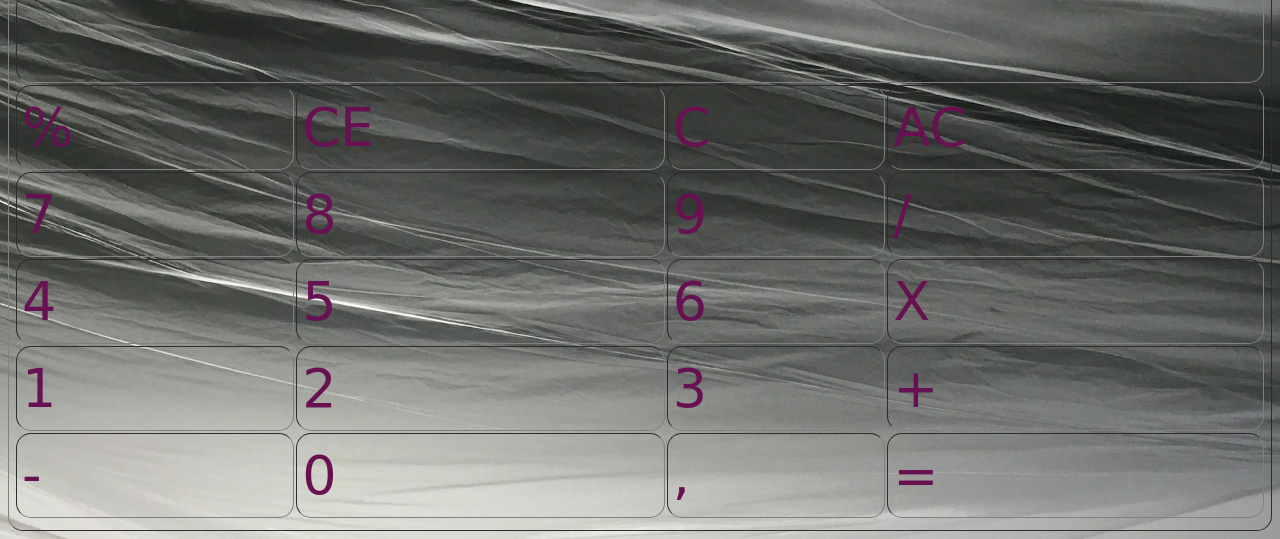
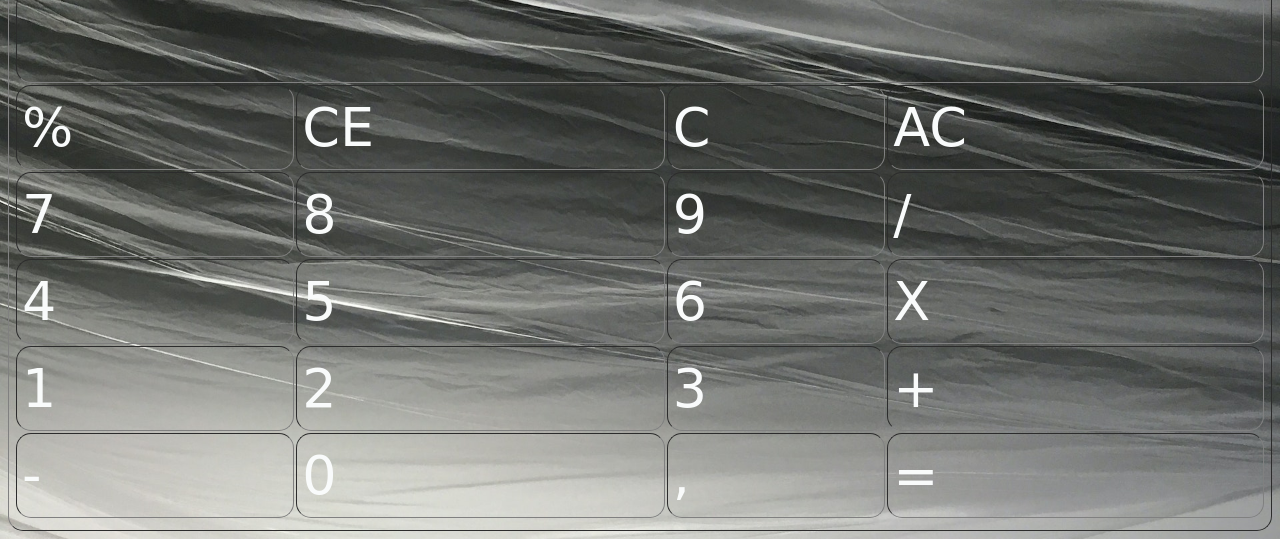
Before and after one commit to Jean-Will/calculadora-js, a plain HTML site: page index.html in a window 1280 px wide. Shown: the part 267-806 px from the top of the page. Drawn offline with Linux system fonts and the light colour scheme.

Commit message:
actualization colour numbers

```diff
--- a/style.css
+++ b/style.css
@@ -9,7 +9,7 @@ body{
 
 table, tr, td{font-size: 150%;
    padding: 10px 5px ;
-   color: rgb(104, 17, 82);
+   color: rgb(249, 251, 251);
    border-radius: 15px;
    font-family: cursive;
 
```
